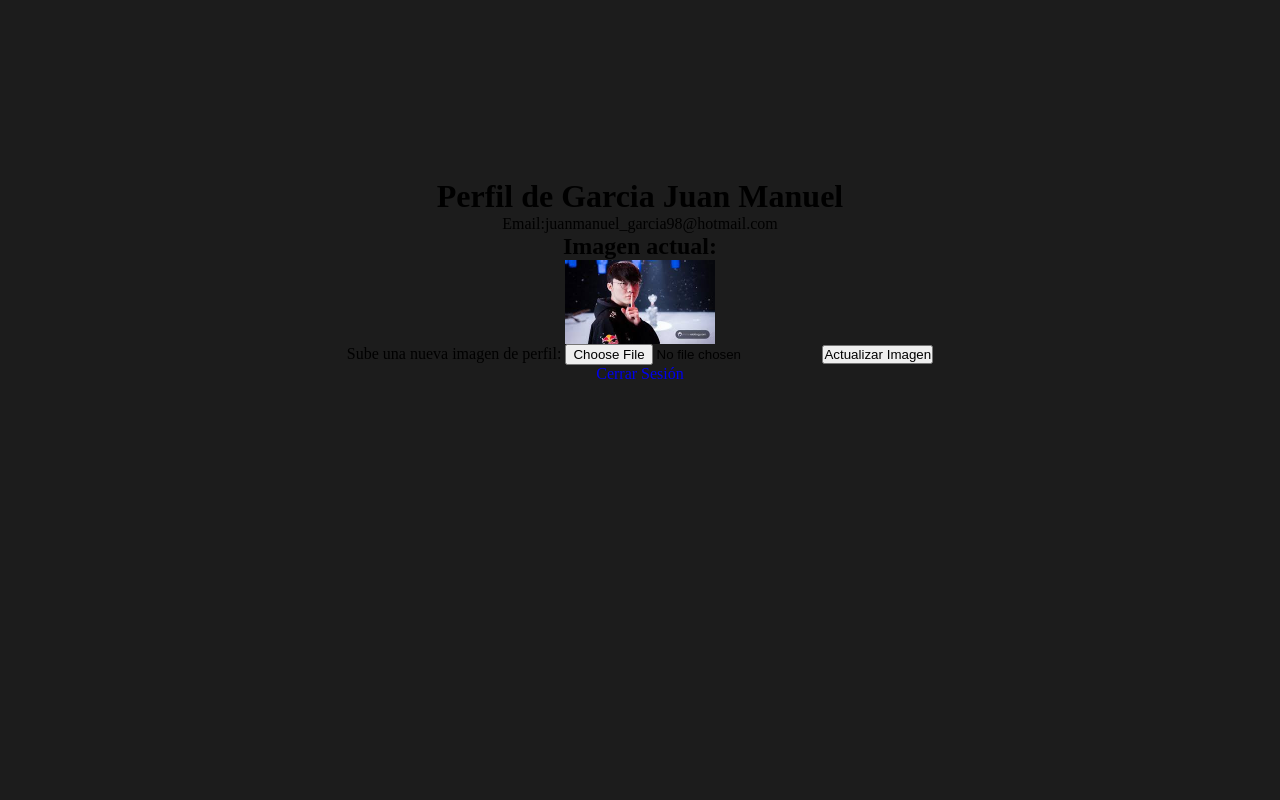
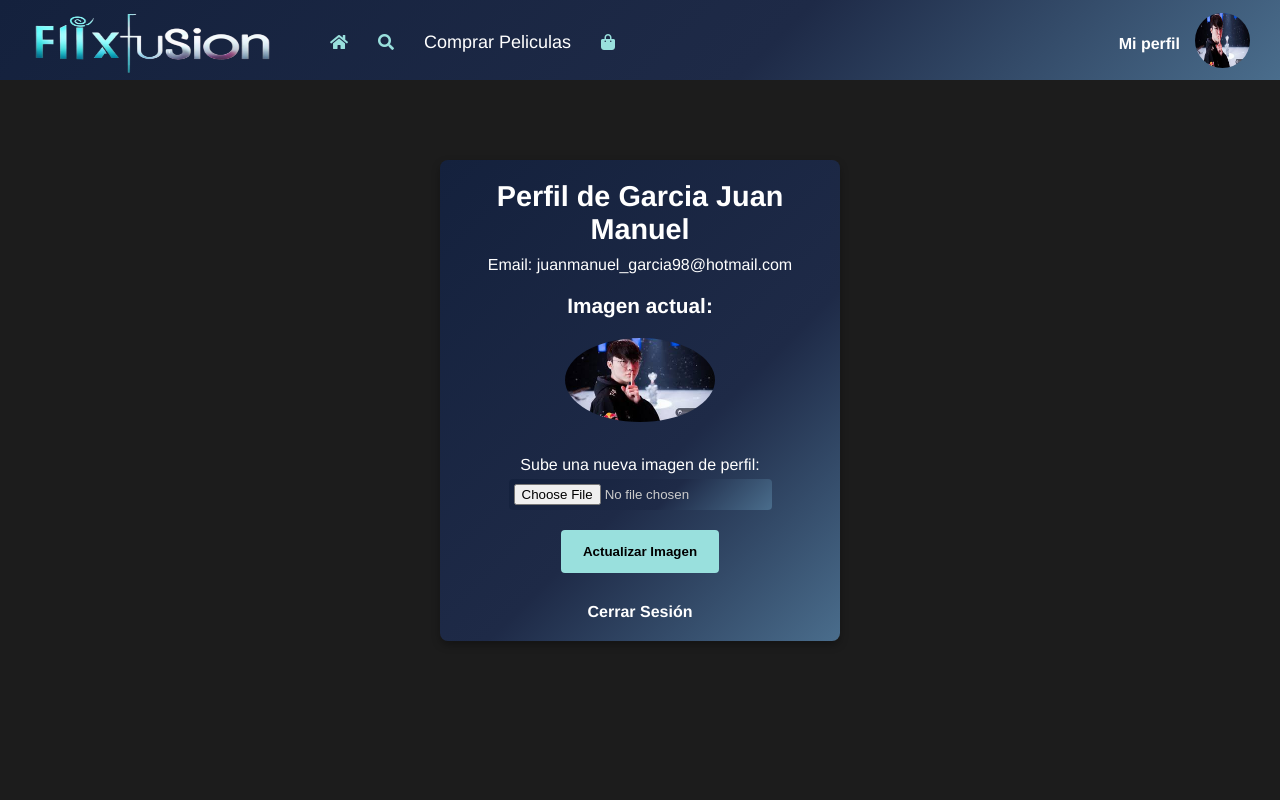
Before and after one commit to LittleBigPants/Proyecto-Final-Prog-II-Garcia-Juan-Manuel-Berrino-Ivan-Gonzales-Lautaro-Bueno-Melina, a Flask app: page /cuenta in a window 1280 px wide. Run offline with Flask 3, Linux system fonts and the light colour scheme; a user stored in the database is signed in.

Commit message:
CSS a Cuenta

```diff
--- a/website/static/css/cuenta.css
+++ b/website/static/css/cuenta.css
@@ -1,12 +1,112 @@
-body{
-    background-color: #1c1c1c;
+body {
+    display: flex;
+    justify-content: center;
+    align-items: center;
+    min-height: 100vh;
+    margin: 0;
+    background-color: #1c1c1c !important;
+    color: white;
 }
 
-.container{
+.container {
     display: flex;
-    justify-content: center;
     flex-direction: column;
     align-items: center;
     text-align: center;
-    height: 70vh;
+    background: linear-gradient(135deg, #14213d 0%, #1e2a47 60%, #4a6d8c 100%);
+    padding: 20px;
+    border-radius: 8px;
+    box-shadow: 0 4px 8px rgba(0, 0, 0, 0.3);
+    max-width: 400px;
+    width: 90%;
 }
+
+@media (max-width: 768px) {
+    .container {
+        max-width: 300px;
+        padding: 15px;
+    }
+
+    h1 {
+        font-size: 1.6em;
+    }
+
+    h2 {
+        font-size: 1.2em;
+    }
+}
+
+h1, h2 {
+    margin: 0;
+}
+
+h1 {
+    font-size: 1.8em;
+    margin-bottom: 10px;
+}
+
+h2 {
+    font-size: 1.3em;
+    margin-top: 20px;
+    margin-bottom: 10px;
+}
+
+.profile-section img {
+    border-radius: 50%;
+    margin: 10px 0;
+}
+
+.form-upload {
+    display: flex;
+    flex-direction: column;
+    align-items: center;
+    margin: 20px 0;
+}
+
+.form-upload label {
+    font-size: 1em;
+    margin-bottom: 5px;
+}
+
+.form-upload input[type="file"] {
+    color: #ccc;
+    background: linear-gradient(135deg, #14213d 0%, #1e2a47 60%, #4a6d8c 100%);
+    padding: 5px;
+    border-radius: 4px;
+    width: 100%;
+    box-sizing: border-box;
+    max-width: 280px;
+}
+
+.form-upload button {
+    background-color: rgb(153, 224, 221);
+    color: black;
+    padding: 14px 22px;
+    border: none;
+    border-radius: 4px;
+    cursor: pointer;
+    margin-top: 20px;
+    transition: background-color 0.3s;
+    font-weight: bold;
+}
+
+.form-upload input[type="file"] {
+    max-width: 100%;
+}
+
+.form-upload button:hover {
+    background-color: white;
+    color: #1c1c1c;
+}
+
+.logout {
+    color: #ffffff;
+    text-decoration: none;
+    margin-top: 10px;
+    transition: color 0.3s;
+    font-weight: bold;
+}
+
+.logout:hover {
+    color:black;
+}
--- a/website/templates/cuenta.html
+++ b/website/templates/cuenta.html
@@ -5,22 +5,46 @@
     <meta name="viewport" content="width=device-width, initial-scale=1.0">
     <link rel="stylesheet" href="{{ url_for('static', filename='css/comun.css') }}">
     <link rel="stylesheet" href="{{ url_for('static', filename='css/cuenta.css') }}">
+    <link rel="stylesheet" href="{{ url_for('static', filename='css/iniciar-sesion.css') }}">
+    <link rel="stylesheet" href="https://cdnjs.cloudflare.com/ajax/libs/font-awesome/6.0.0-beta3/css/all.min.css">
+    <link rel="stylesheet" href="https://cdnjs.cloudflare.com/ajax/libs/font-awesome/5.15.4/css/all.min.css">
     <title>FlixFusion</title>
 </head>
 <body>
+    <!-- Menu de navegacion -->
+    <nav id="navbar">
+        <ul id="cont-nav">
+            <li id="logo"><a href="#inicio"><img src="/static/img/logo-flix-fusion.png" alt=""></a></li>
+            <li><a href="#inicio"><i class="fas fa-home"></i></a></li>
+            <li><a href="#"><i class="fas fa-search search-icon"></i></a></li>
+            <li id="peliculas"><a href="{{url_for('auth.movies')}}" target="_blank">Comprar Peliculas</a></li>
+            <li><a href=" {{url_for('auth.movies')}}"><i class="fa-solid fa-bag-shopping"></i></a></li>
+            <div class="contenedor-perfil" id="contenedor-perfil">
+            <!-- <li id="perfil"><a href="#"><span id="mi-perfil">Mi perfil</span><img src="/static/img/spiderman.jpg" alt="spiderman"></a></li> -->
+            <li id="perfil">
+                <a href="#">
+                    <span id="mi-perfil">Mi perfil</span>
+                    <!-- Mostrar la imagen de perfil -->
+                    <img src="{{ url_for('static', filename='img/' + (current_user.image_file or 'spiderman.jpg')) }}" alt="Imagen de perfil" width="40" height="40">
+
+                </a>
+            </li>
+        </div>
+        </ul>
+    </nav>
     <div class="container">
-        <h1>Perfil de {{user.first_name}} {{user.last_name}} </h1>
-        <p>Email:{{user.email}} </p>
-        <h2>Imagen actual:</h2>
-        <img src="{{ url_for('static', filename='img/' + (current_user.image_file or 'spiderman.jpg')) }}" alt="Imagen de perfil" width="150">
-        <form action="{{ url_for('auth.account') }}" method="POST" enctype="multipart/form-data">
+        <h1>Perfil de {{user.first_name}} {{user.last_name}}</h1>
+        <p>Email: {{user.email}}</p>
+        <div class="profile-section">
+            <h2>Imagen actual:</h2>
+            <img src="{{ url_for('static', filename='img/' + (current_user.image_file or 'spiderman.jpg')) }}" alt="Imagen de perfil" width="150">
+        </div>
+        <form action="{{ url_for('auth.account') }}" method="POST" enctype="multipart/form-data" class="form-upload">
             <label for="imagen">Sube una nueva imagen de perfil:</label>
             <input type="file" name="imagen" id="imagen" accept="image/*">
             <button type="submit">Actualizar Imagen</button>
         </form>
-
-
-        <a href="{{url_for('auth.login')}} ">Cerrar Sesión</a>
+        <a href="{{ url_for('auth.login') }}" class="logout">Cerrar Sesión</a>
     </div>
 </body>
 </html>
```
